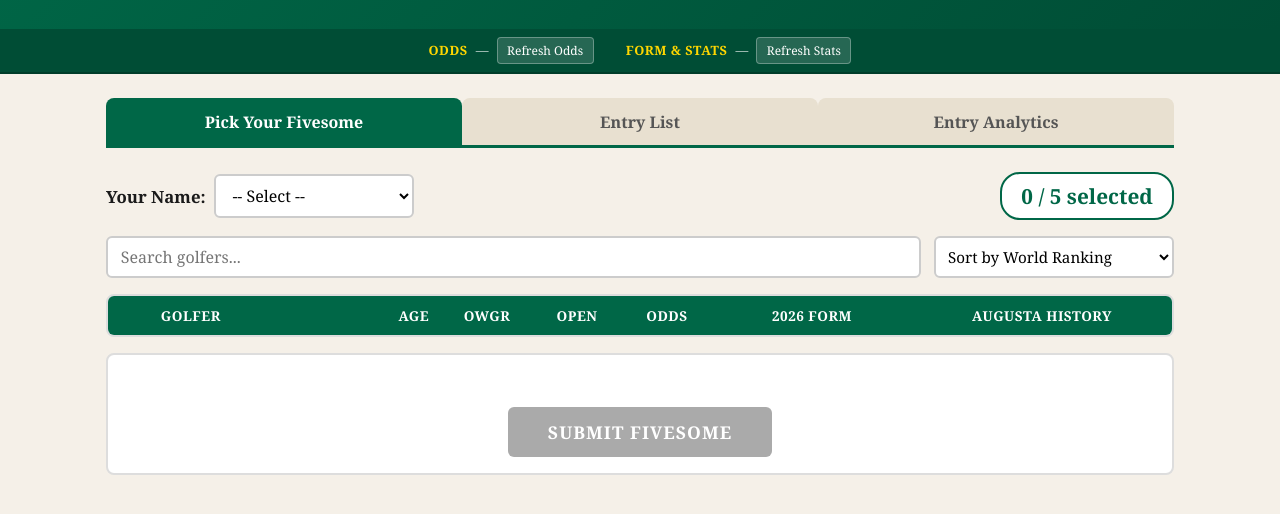
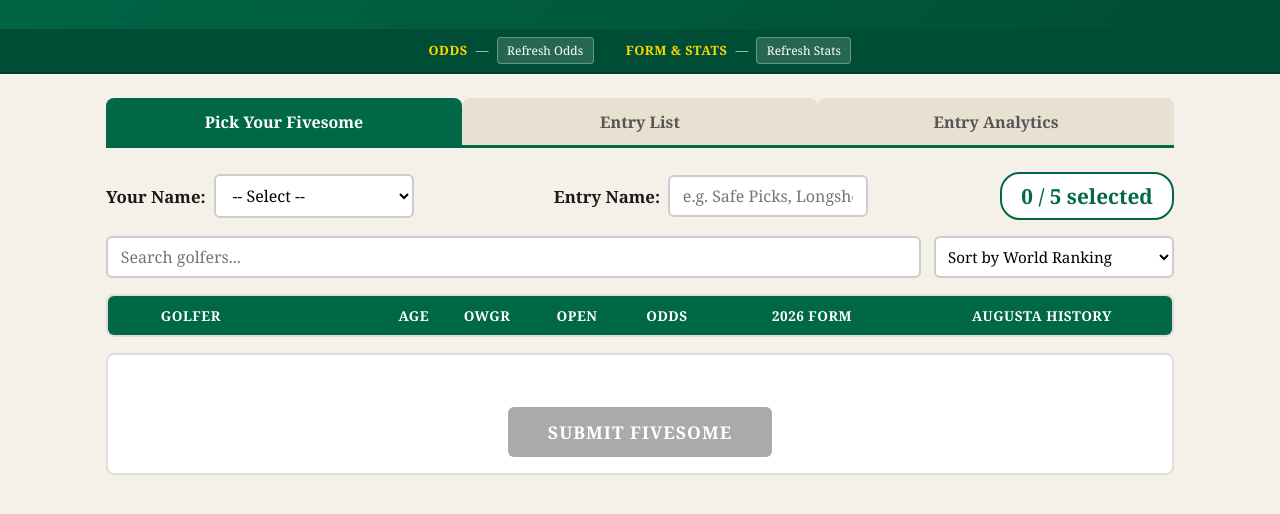
Before and after one commit to cjmaimone-lgtm/masters-pool-, a website: page public/index.html in a window 1280 px wide. Shown: the part 122-636 px from the top of the page. Drawn offline with Linux system fonts and the light colour scheme; no server answers.

Commit message:
Update index.html

```diff
--- a/public/index.html
+++ b/public/index.html
@@ -59,6 +59,10 @@
             <option>Timbo</option>
           </select>
           <span id="submissionCount" class="sub-count"></span>
+        </div>
+        <div class="name-input">
+          <label for="entryName">Entry Name:</label>
+          <input type="text" id="entryName" placeholder="e.g. Safe Picks, Longshot Special..." maxlength="30">
         </div>
         <div class="selected-summary">
           <span id="selectedCount">0</span> / 5 selected
```
